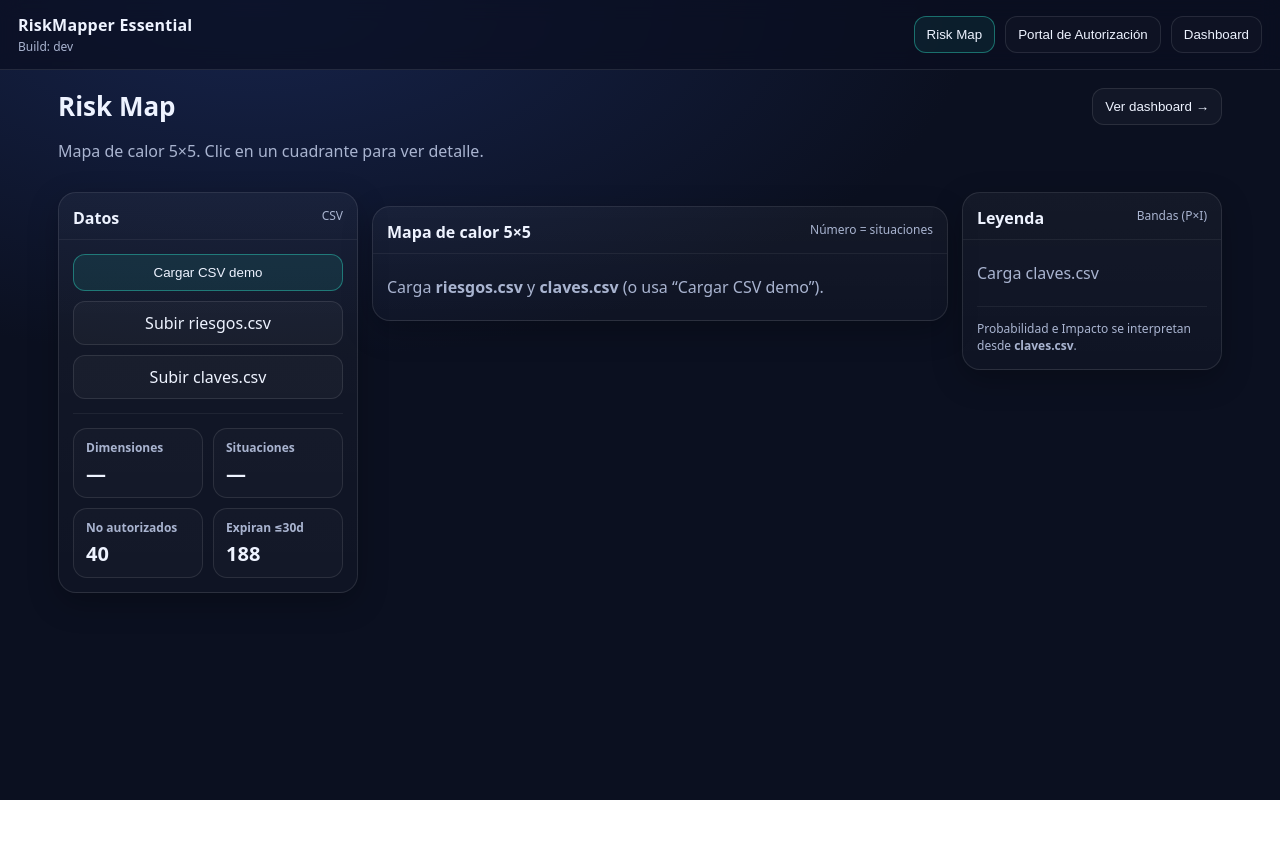
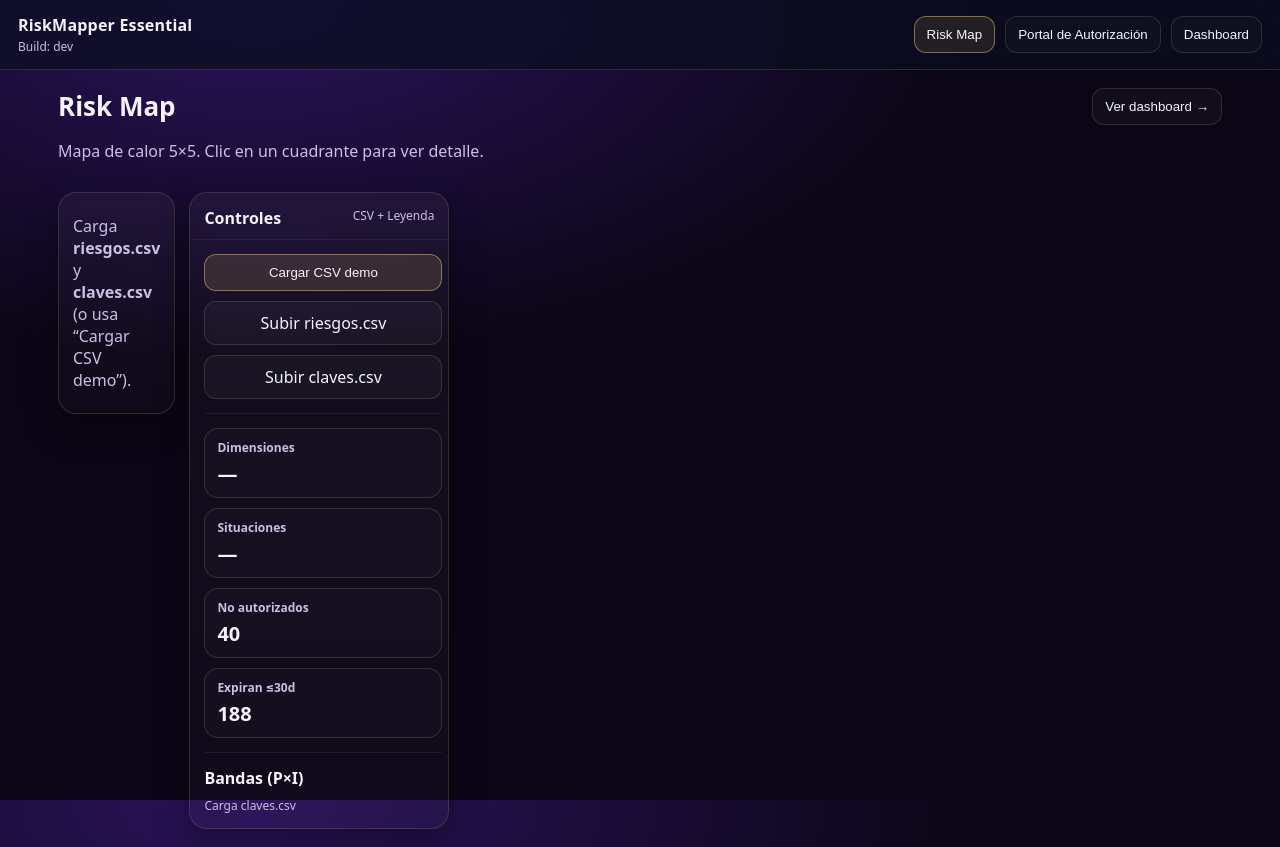
Before and after one commit to Dracmire/RiskMapperV3, a React (Vite) app in the folder riskmapper-essential/: page / in a window 1280 px wide. Before the commit the page ends 800 px from the top, so only its background shows below. Built offline with nearby package versions, Linux system fonts and the light colour scheme.

Commit message:
Update risk map layout

```diff
--- a/riskmapper-essential/src/screens/RiskMap.tsx
+++ b/riskmapper-essential/src/screens/RiskMap.tsx
@@ -25,13 +25,29 @@ export function RiskMap({ onGoDashboard }: { onGoDashboard: () => void }) {
 
       <div className="riskLayout">
         {/* IZQUIERDA: acciones + numeritos */}
-        <div className="riskSidebar card">
+        <div className="riskShell">
+  <div className="riskCenter">
+    {!model ? (
+      <div className="card">
+        <div className="cardBody">
+          <div className="empty">
+            Carga <b>riesgos.csv</b> y <b>claves.csv</b> (o usa “Cargar CSV demo”).
+          </div>
+        </div>
+      </div>
+    ) : (
+      <RiskHeatmap5x5 model={model} />
+    )}
+  </div>
+
+  <aside className="riskRight card">
     <div className="cardHeader">
-            <div className="cardTitle">Datos</div>
-            <div className="muted small">CSV</div>
+      <div className="cardTitle">Controles</div>
+      <div className="muted small">CSV + Leyenda</div>
     </div>
+
     <div className="cardBody">
-            <div className="riskActions">
+      <div className="riskRightButtons">
         <button className="btnPrimary" type="button" onClick={loadDefaultFromPublic}>
           Cargar CSV demo
         </button>
@@ -62,7 +78,7 @@ export function RiskMap({ onGoDashboard }: { onGoDashboard: () => void }) {
 
       <div className="divider" />
 
-            <div className="miniStats">
+      <div className="riskMiniStats">
         <div className="miniStat">
           <div className="miniLabel">Dimensiones</div>
           <div className="miniValue">{model?.dimensions.length ?? "—"}</div>
@@ -80,54 +96,24 @@ export function RiskMap({ onGoDashboard }: { onGoDashboard: () => void }) {
           <div className="miniValue">{expSoon}</div>
         </div>
       </div>
-          </div>
-        </div>
 
-        {/* CENTRO: HEATMAP PROTAGONISTA */}
-        <div className="riskMain">
-          <div className="card">
-            <div className="cardHeader">
-              <div className="cardTitle">Mapa de calor 5×5</div>
-              <div className="muted small">Número = situaciones</div>
-            </div>
-            <div className="cardBody">
+      <div className="divider" />
+
+      <div className="legendTinyTitle">Bandas (P×I)</div>
       {!model ? (
-                <div className="empty">
-                  Carga <b>riesgos.csv</b> y <b>claves.csv</b> (o usa “Cargar CSV demo”).
-                </div>
+        <div className="muted small">Carga claves.csv</div>
       ) : (
-                <RiskHeatmap5x5 model={model} />
-              )}
-            </div>
-          </div>
-        </div>
-
-        {/* DERECHA: LEYENDA PEQUEÑA (NO texto largo) */}
-        <div className="riskLegend card">
-          <div className="cardHeader">
-            <div className="cardTitle">Leyenda</div>
-            <div className="muted small">Bandas (P×I)</div>
-          </div>
-          <div className="cardBody">
-            {!model ? (
-              <div className="empty">Carga claves.csv</div>
-            ) : (
-              <div className="legendBandsCompact">
+        <div className="legendTiny">
           {model.keys.scoreBands.map((b) => (
-                  <div key={`${b.min}-${b.max}`} className="legendBandCompact">
-                    <div className="legendBandName">{b.name}</div>
-                    <div className="muted small">{b.min}–{b.max}</div>
+            <div key={`${b.min}-${b.max}`} className="legendTinyRow">
+              <span className="legendTinyName">{b.name}</span>
+              <span className="muted small">{b.min}–{b.max}</span>
             </div>
           ))}
         </div>
       )}
-
-            <div className="divider" />
-
-            <div className="muted small" style={{ lineHeight: 1.4 }}>
-              Probabilidad e Impacto se interpretan desde <b>claves.csv</b>.
     </div>
-          </div>
+  </aside>
 </div>
       </div>
     </div>
--- a/riskmapper-essential/src/styles.css
+++ b/riskmapper-essential/src/styles.css
@@ -1,15 +1,28 @@
 :root{
-  --bg:#0b1020;
-  --panel:#0f1730;
-  --card:#121c3a;
-  --muted:#a9b4d0;
-  --text:#eef3ff;
-  --line:rgba(255,255,255,.10);
-  --soft:rgba(255,255,255,.06);
-  --ok:#2dd4bf;
-  --warn:#fbbf24;
-  --bad:#fb7185;
-  --shadow: 0 10px 30px rgba(0,0,0,.25);
+  /* Brand */
+  --bg:#0b0616;          /* deep purple */
+  --panel:#120a26;
+  --card:#140c2b;
+  --text:#f6f2ff;
+  --muted:#cbbfe6;
+
+  --gold:#d6b25e;
+  --goldSoft: rgba(214,178,94,.18);
+  --goldMed: rgba(214,178,94,.32);
+  --goldStrong: rgba(214,178,94,.52);
+  --goldHot: rgba(214,178,94,.72);
+
+  --line: rgba(214,178,94,.18);
+  --soft: rgba(255,255,255,.06);
+
+  --shadow: 0 12px 32px rgba(0,0,0,.35);
+
+  /* Heatmap band colors (purple + gold) */
+  --hm-acceptable: rgba(214,178,94,.14);
+  --hm-tolerable: rgba(214,178,94,.22);
+  --hm-moderado: rgba(214,178,94,.34);
+  --hm-importante: rgba(214,178,94,.48);
+  --hm-inaceptable: rgba(214,178,94,.68);
 }
 
 *{box-sizing:border-box}
@@ -17,7 +30,7 @@ html,body{height:100%}
 body{
   margin:0;
   font-family: ui-sans-serif, system-ui, -apple-system, Segoe UI, Roboto, Helvetica, Arial, "Apple Color Emoji", "Segoe UI Emoji";
-  background: radial-gradient(1200px 600px at 20% 0%, #16234a 0%, var(--bg) 60%);
+  background: radial-gradient(1200px 600px at 20% 0%, #2a135a 0%, var(--bg) 60%);
   color:var(--text);
 }
 
@@ -54,7 +67,7 @@ a{color:inherit}
   transition: transform .08s ease, background .12s ease;
 }
 .tab:hover{transform: translateY(-1px); background: rgba(255,255,255,.05)}
-.tabActive{border-color: rgba(45,212,191,.45); background: rgba(45,212,191,.08)}
+.tabActive{border-color: rgba(214,178,94,.55); background: rgba(214,178,94,.12)}
 
 .content{padding:18px; max-width:1200px; width:100%; margin:0 auto}
 
@@ -101,7 +114,7 @@ a{color:inherit}
 
 .btn:hover, .btnGhost:hover, .btnPrimary:hover, .btnDanger:hover{transform: translateY(-1px)}
 
-.btnPrimary{border-color: rgba(45,212,191,.45); background: rgba(45,212,191,.10)}
+.btnPrimary{border-color: rgba(214,178,94,.55); background: rgba(214,178,94,.16)}
 .btnDanger{border-color: rgba(251,113,133,.45); background: rgba(251,113,133,.10)}
 .btnGhost{background: transparent}
 
@@ -369,12 +382,13 @@ button:focus-visible, input:focus-visible, select:focus-visible{
 /* ===== Heatmap grid + side panel ===== */
 .heatLayout{
   display:grid;
-  grid-template-columns: 1fr 420px;   /* mapa grande + panel secundario */
+  grid-template-columns: 340px 1fr; /* left detail, center heatmap */
   gap:14px;
   align-items:start;
 }
-@media (max-width: 980px){
-  .heatLayout{grid-template-columns: 1fr;}
+
+@media (max-width: 1100px){
+  .heatLayout{ grid-template-columns: 1fr; }
 }
 
 .heatBoardInner{
@@ -388,9 +402,8 @@ button:focus-visible, input:focus-visible, select:focus-visible{
 
 /* mantiene el 5×5 SIEMPRE */
 .heatGrid{
-  grid-column: 2;
   display:grid;
-  grid-template-columns: repeat(5, minmax(72px, 1fr));
+  grid-template-columns: repeat(5, minmax(88px, 1fr));
   gap:10px;
 }
 
@@ -399,16 +412,17 @@ button:focus-visible, input:focus-visible, select:focus-visible{
   border-radius:16px;
   padding:12px;
   cursor:pointer;
+  min-height:96px;
   display:flex;
   flex-direction:column;
   justify-content:space-between;
-  min-height:92px;
   transition: transform .08s ease, background .12s ease;
 }
 .heatCell:hover{transform: translateY(-1px)}
 .heatCellSel{outline:2px solid rgba(255,255,255,.28); outline-offset:2px}
 .heatCellScore{font-weight:900; font-size:12px; color: rgba(255,255,255,.72)}
 .heatCellCount{font-weight:900; font-size:30px}
+
 
 .heatAxisY{
   grid-column: 1;
@@ -437,7 +451,7 @@ button:focus-visible, input:focus-visible, select:focus-visible{
 /* panel derecho: secundario, sticky, con scroll propio */
 .heatSide{
   position: sticky;
-  top: 86px; /* bajo la topbar */
+  top: 86px;
   max-height: calc(100vh - 110px);
   overflow: hidden;
 }
@@ -459,6 +473,8 @@ button:focus-visible, input:focus-visible, select:focus-visible{
   border-radius: 14px;
   padding: 10px;
 }
+.heatListItem{ padding:10px 12px; border-radius:14px; border:1px solid var(--soft); background: rgba(255,255,255,.02); }
+
 .legendTitle{font-weight:900; margin-bottom:8px}
 .legendMiniGrid{display:flex; flex-direction:column; gap:8px}
 .legendMiniItem{display:flex; justify-content:space-between; gap:10px; border:1px solid rgba(255,255,255,.10); border-radius:12px; padding:8px 10px}
@@ -510,3 +526,50 @@ button:focus-visible, input:focus-visible, select:focus-visible{
   padding:10px 12px;
 }
 .legendBandName{ font-weight:900; }
+
+/* ===== RiskMap overall: heatmap center + right controls ===== */
+.riskShell{
+  display:grid;
+  grid-template-columns: 1fr 260px; /* center area + right sidebar */
+  gap:14px;
+  align-items:start;
+}
+
+@media (max-width: 1100px){
+  .riskShell{ grid-template-columns: 1fr; }
+}
+
+.riskRight{
+  position: sticky;
+  top: 86px;
+  max-height: calc(100vh - 110px);
+  overflow: hidden;
+}
+
+.riskRight .cardBody{
+  max-height: calc(100vh - 170px);
+  overflow:auto;
+  padding-right: 6px;
+}
+
+.riskRightButtons{ display:flex; flex-direction:column; gap:10px; }
+.riskRightButtons .btn, .riskRightButtons .btnPrimary{ width:100%; text-align:center; }
+
+.riskMiniStats{
+  display:grid;
+  grid-template-columns: 1fr;
+  gap:10px;
+}
+
+.legendTinyTitle{ font-weight:900; margin-bottom:8px; }
+.legendTiny{ display:flex; flex-direction:column; gap:8px; }
+.legendTinyRow{
+  display:flex;
+  justify-content:space-between;
+  gap:10px;
+  border:1px solid var(--soft);
+  border-radius:14px;
+  padding:8px 10px;
+  background: rgba(255,255,255,.02);
+}
+.legendTinyName{ font-weight:800; }
```
Lines whose indentation alone changed are shown as unchanged.
